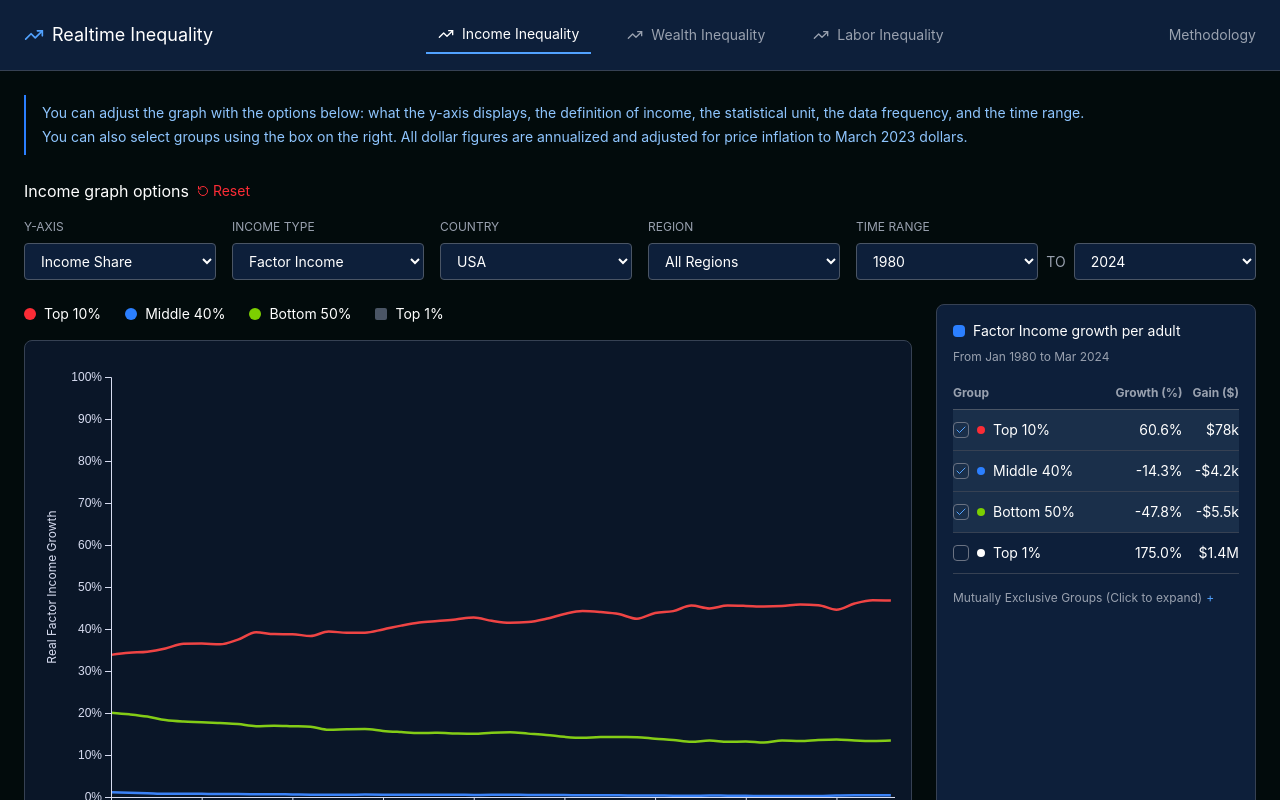
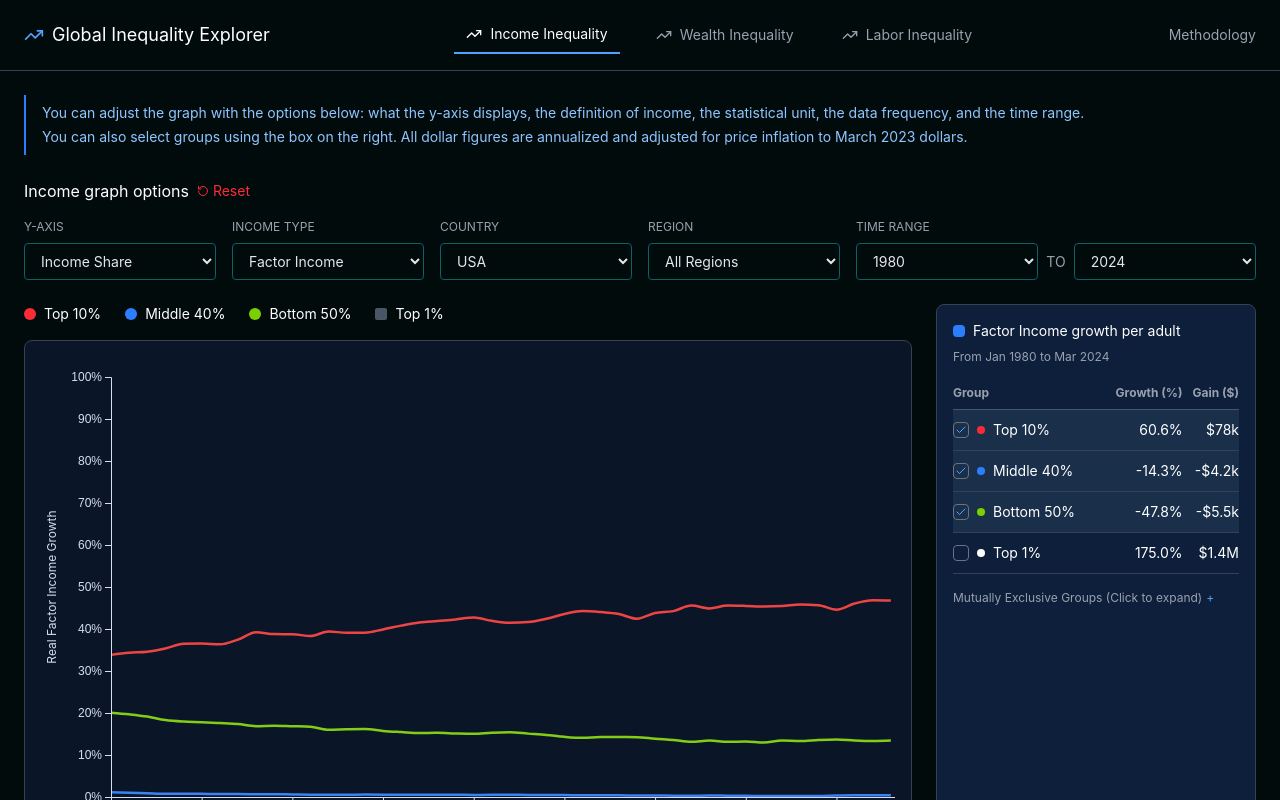
Before and after one commit to sandravizz/Global-Ineqaulity-Explorer, a React (Vite) app: page / in a window 1280 px wide. Shown: the top 800 px of the page. Built offline with nearby package versions, Linux system fonts and the light colour scheme.

Commit message:
style borders button

```diff
--- a/src/app/App.tsx
+++ b/src/app/App.tsx
@@ -25,11 +25,11 @@ export default function App() {
   return (
     <div className="min-h-screen bg-[#020b0c] text-white">
       {/* Header */}
-      <header className="border-b border-gray-700 bg-[#0d1f3a]">
+      <header className="border-b border-gray-700 bg-[#020b0c]">
         <div className="max-w-[1600px] mx-auto px-6 py-4 flex items-center justify-between">
           <div className="flex items-center gap-2">
             <TrendingUp className="w-5 h-5 text-blue-400" />
-            <h1 className="text-lg">Realtime Inequality</h1>
+            <h1 className="text-lg">Global Inequality Explorer</h1>
           </div>
           <Navigation />
           <div className="text-sm text-gray-400">Methodology</div>
@@ -40,7 +40,7 @@ export default function App() {
         {/* Instructions */}
         <div className="mb-6 text-sm text-blue-300 border-l-2 border-blue-500 pl-4 py-2">
           <p className="mb-1">
-            You can adjust the graph with the options below: what the y-axis displays, the definition of income, the statistical unit, the data frequency, and the time range.
+           You can adjust the graph with the options below: what the y-axis displays, the definition of income, the statistical unit, the data frequency, and the time range.
           </p>
           <p>
             You can also select groups using the box on the right. All dollar figures are annualized and adjusted for price inflation to March 2023 dollars.
--- a/src/app/components/FilterPanel.tsx
+++ b/src/app/components/FilterPanel.tsx
@@ -52,7 +52,7 @@ export function FilterPanel({ filters, setFilters }: FilterPanelProps) {
           <select
             value={filters.yAxis}
             onChange={(e) => setFilters({ ...filters, yAxis: e.target.value })}
-            className="w-full bg-[#0d1f3a] border border-gray-600 rounded px-3 py-2 text-sm text-white focus:outline-none focus:border-blue-500"
+            className="w-full bg-[#020b0c] border border-[#0a6167] rounded px-3 py-2 text-sm text-[#e5e6ed] focus:outline-none focus:border-blue-500"
           >
             <option>Income Share</option>
             <option>Real Income Growth</option>
@@ -66,7 +66,7 @@ export function FilterPanel({ filters, setFilters }: FilterPanelProps) {
           <select
             value={filters.incomeType}
             onChange={(e) => setFilters({ ...filters, incomeType: e.target.value })}
-            className="w-full bg-[#0d1f3a] border border-gray-600 rounded px-3 py-2 text-sm text-white focus:outline-none focus:border-blue-500"
+            className="w-full bg-[#020b0c] border border-[#0a6167] rounded px-3 py-2 text-sm text-[#e5e6ed] focus:outline-none focus:border-blue-500"
           >
             <option>Factor Income</option>
             <option>Pre-tax Income</option>
@@ -80,7 +80,7 @@ export function FilterPanel({ filters, setFilters }: FilterPanelProps) {
           <select
             value={filters.country}
             onChange={(e) => setFilters({ ...filters, country: e.target.value })}
-            className="w-full bg-[#0d1f3a] border border-gray-600 rounded px-3 py-2 text-sm text-white focus:outline-none focus:border-blue-500"
+            className="w-full bg-[#020b0c] border border-[#0a6167] rounded px-3 py-2 text-sm text-[#e5e6ed] focus:outline-none focus:border-blue-500"
           >
             <option value="All">All Countries</option>
             {countries.map(country => (
@@ -95,7 +95,7 @@ export function FilterPanel({ filters, setFilters }: FilterPanelProps) {
           <select
             value={filters.region}
             onChange={(e) => setFilters({ ...filters, region: e.target.value })}
-            className="w-full bg-[#0d1f3a] border border-gray-600 rounded px-3 py-2 text-sm text-white focus:outline-none focus:border-blue-500"
+            className="w-full bg-[#020b0c] border border-[#0a6167] rounded px-3 py-2 text-sm text-[#e5e6ed] focus:outline-none focus:border-blue-500"
           >
             <option value="All">All Regions</option>
             {regions.map(region => (
@@ -111,7 +111,7 @@ export function FilterPanel({ filters, setFilters }: FilterPanelProps) {
             <select
               value={filters.startYear}
               onChange={(e) => setFilters({ ...filters, startYear: e.target.value })}
-              className="flex-1 bg-[#0d1f3a] border border-gray-600 rounded px-3 py-2 text-sm text-white focus:outline-none focus:border-blue-500"
+              className="flex-1 bg-[#020b0c] border border-[#0a6167] rounded px-3 py-2 text-sm text-[#e5e6ed] focus:outline-none focus:border-blue-500"
             >
               {years.map(year => (
                 <option key={year}>{year}</option>
@@ -121,7 +121,7 @@ export function FilterPanel({ filters, setFilters }: FilterPanelProps) {
             <select
               value={filters.endYear}
               onChange={(e) => setFilters({ ...filters, endYear: e.target.value })}
-              className="flex-1 bg-[#0d1f3a] border border-gray-600 rounded px-3 py-2 text-sm text-white focus:outline-none focus:border-blue-500"
+              className="flex-1 bg-[#020b0c] border border-[#0a6167] rounded px-3 py-2 text-sm text-[#e5e6ed] focus:outline-none focus:border-blue-500"
             >
               {years.map(year => (
                 <option key={year}>{year}</option>
--- a/src/app/components/MainChart.tsx
+++ b/src/app/components/MainChart.tsx
@@ -444,7 +444,7 @@ export function MainChart({ selectedGroups, setSelectedGroups, filters }: MainCh
       </div>
 
       {/* Action Buttons */}
-      <div className="flex gap-3 mt-4">
+      {/* <div className="flex gap-3 mt-4">
         <button className="flex items-center gap-2 px-4 py-2 bg-[#0d1f3a] border border-gray-600 rounded hover:bg-[#1a2f4a] text-sm">
           <Share2 className="w-4 h-4" />
           Share
@@ -453,7 +453,7 @@ export function MainChart({ selectedGroups, setSelectedGroups, filters }: MainCh
           <Download className="w-4 h-4" />
           Download data
         </button>
-      </div>
+      </div> */}
     </div>
   );
 }
--- a/src/styles/theme.css
+++ /dev/null
@@ -1 +0,0 @@
-/* Theme file intentionally left minimal for manual Tailwind styling */
```
Also changed, not shown: plans/UNUSED_CODE_ANALYSIS.md (+2 -2 lines), src/app/components/figma/ImageWithFallback.tsx (deleted, +0 -27 lines).
